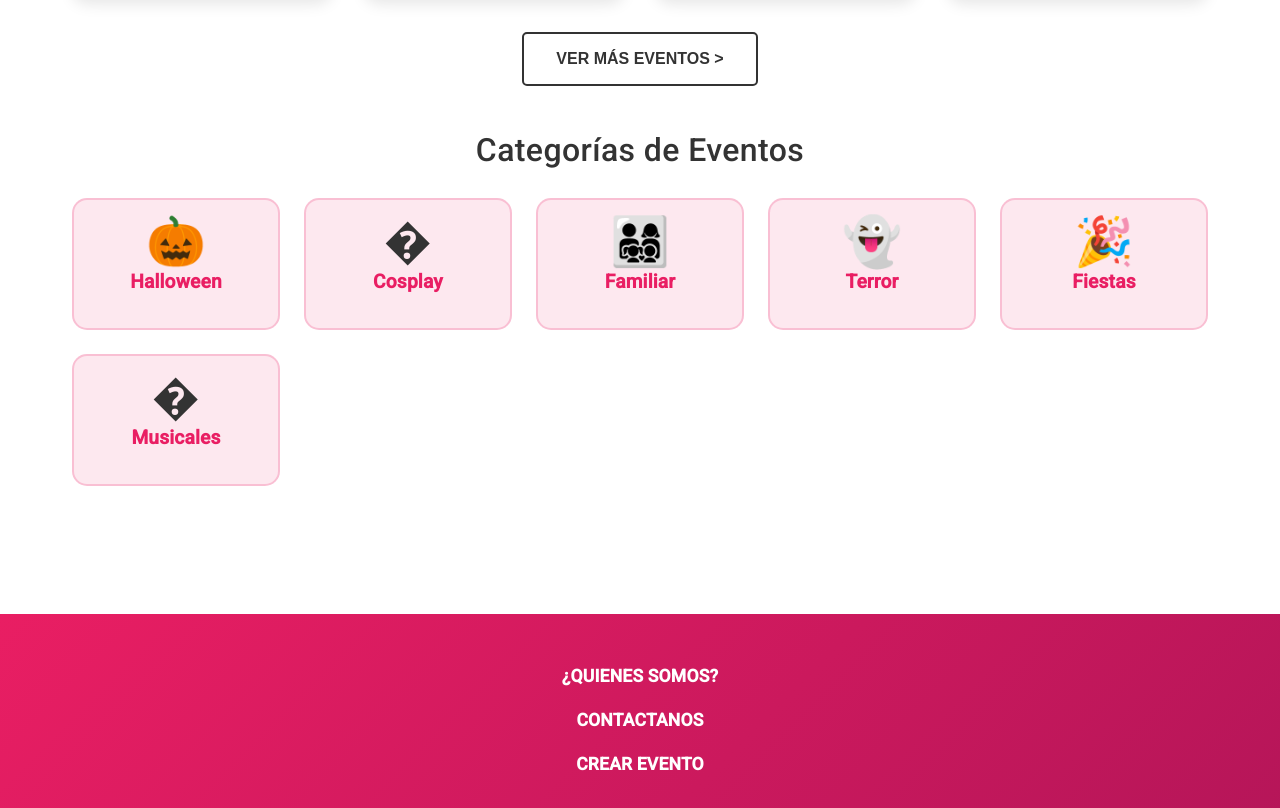
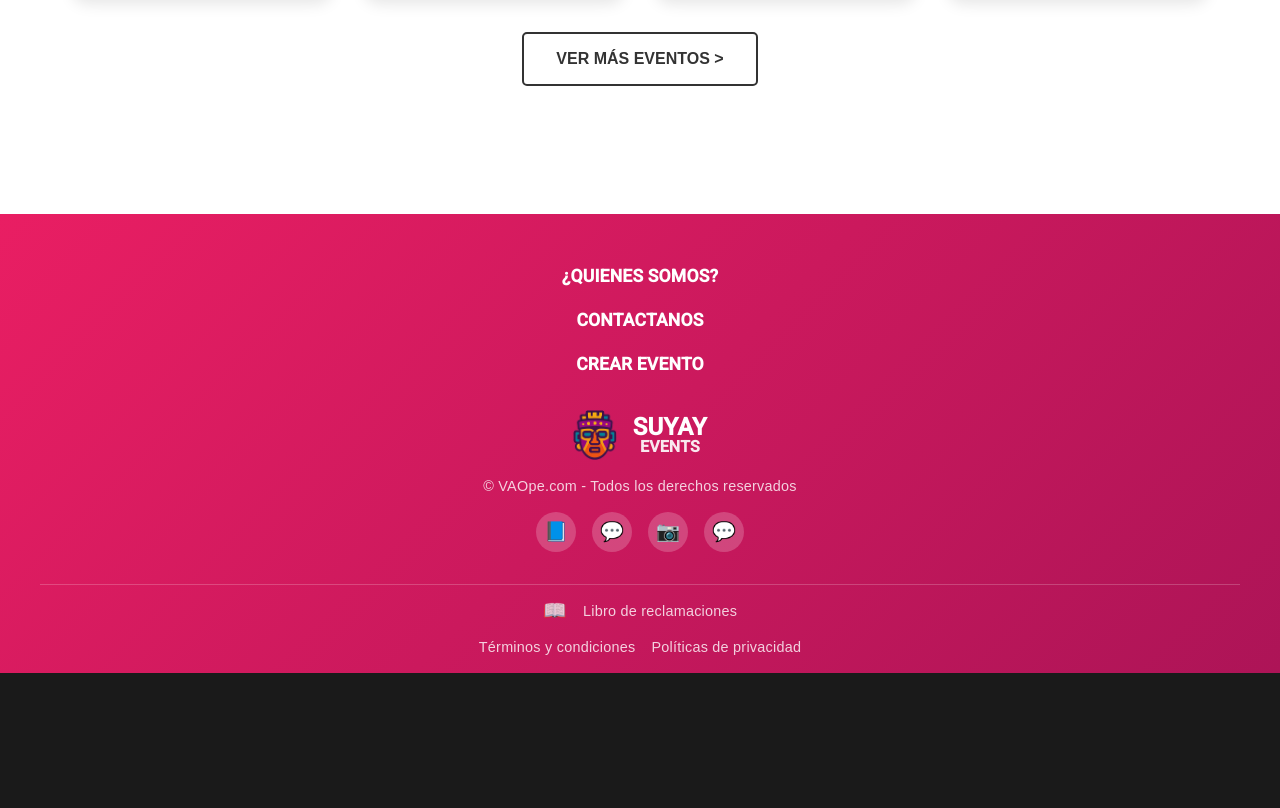
Before and after one commit to jeremiascoroneltecsup/fork-suyay-events-frontend, an Angular app: page /dashboard in a window 1280 px wide. Shown: the part 1820-2628 px from the top of the page. After the commit the page ends 2493 px from the top, so only its background shows below. Built offline with nearby package versions, Linux system fonts and the light colour scheme.

Commit message:
borrando componentes innecesarios

```diff
--- a/src/app/dashboard/dashboard.component.html
+++ b/src/app/dashboard/dashboard.component.html
@@ -124,37 +124,6 @@
         <button class="see-more-btn">VER MÁS EVENTOS ></button>
       </div>
     </section>
-
-    <!-- Categories Section -->
-    <section class="categories-section">
-      <h2>Categorías de Eventos</h2>
-      <div class="categories-grid">
-        <div class="category-card" (click)="selectCategory('Halloween')">
-          <div class="category-icon">🎃</div>
-          <h3>Halloween</h3>
-        </div>
-        <div class="category-card" (click)="selectCategory('Cosplay')">
-          <div class="category-icon">�</div>
-          <h3>Cosplay</h3>
-        </div>
-        <div class="category-card" (click)="selectCategory('Familiar')">
-          <div class="category-icon">👨‍👩‍👧‍👦</div>
-          <h3>Familiar</h3>
-        </div>
-        <div class="category-card" (click)="selectCategory('Terror')">
-          <div class="category-icon">👻</div>
-          <h3>Terror</h3>
-        </div>
-        <div class="category-card" (click)="selectCategory('Fiestas')">
-          <div class="category-icon">🎉</div>
-          <h3>Fiestas</h3>
-        </div>
-        <div class="category-card" (click)="selectCategory('Musicales')">
-          <div class="category-icon">�</div>
-          <h3>Musicales</h3>
-        </div>
-      </div>
-    </section>
   </main>
 
   <!-- Footer -->
--- a/src/app/dashboard/dashboard.component.scss
+++ b/src/app/dashboard/dashboard.component.scss
@@ -506,56 +506,7 @@
   }
 }
 
-// Categories Section
-.categories-section {
-  margin: 3rem 0;
-  padding: 0 2rem;
 
-  h2 {
-    color: #333;
-    text-align: center;
-    margin-bottom: 2rem;
-    font-size: 2rem;
-  }
-
-  .categories-grid {
-    display: grid;
-    grid-template-columns: repeat(auto-fit, minmax(180px, 1fr));
-    gap: 1.5rem;
-    max-width: 1200px;
-    margin: 0 auto;
-
-    .category-card {
-      background: rgba(233, 30, 99, 0.1);
-      border: 2px solid rgba(233, 30, 99, 0.2);
-      border-radius: 15px;
-      padding: 2rem;
-      text-align: center;
-      color: #333;
-      cursor: pointer;
-      transition: all 0.3s ease;
-
-      &:hover {
-        background: rgba(233, 30, 99, 0.2);
-        transform: translateY(-5px);
-        box-shadow: 0 10px 25px rgba(233, 30, 99, 0.2);
-        border-color: #e91e63;
-      }
-
-      .category-icon {
-        font-size: 3rem;
-        margin-bottom: 1rem;
-      }
-
-      h3 {
-        margin: 0;
-        font-size: 1.2rem;
-        font-weight: bold;
-        color: #e91e63;
-      }
-    }
-  }
-}
 
 // Footer Styles
 .main-footer {
@@ -725,10 +676,6 @@
     }
   }
 
-  .categories-section .categories-grid {
-    grid-template-columns: repeat(auto-fit, minmax(120px, 1fr));
-  }
-
   .filters-section {
     .filters-container {
       flex-direction: column;
```
